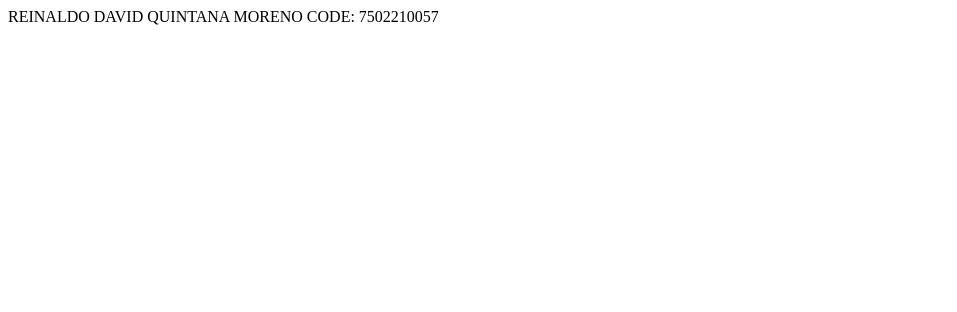
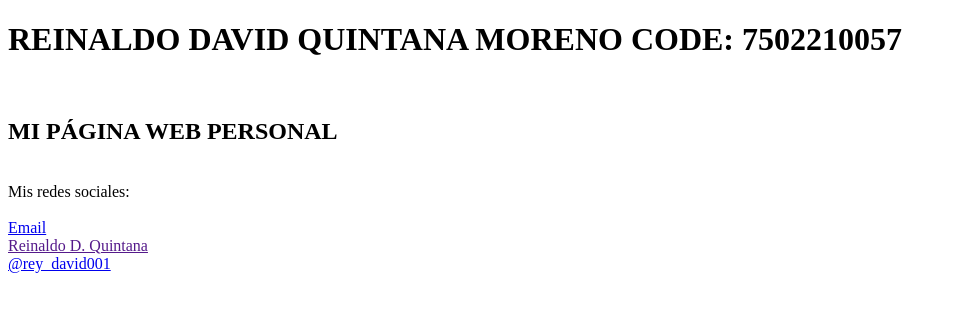
Before and after one commit to ReinaldoDQM01/Reinaldo_Quintana_Sitio_Web, a plain HTML site: page index.html in a window 1280 px wide. Shown: the whole page, without its empty margins (0-957 px from the left). Drawn offline with Linux system fonts and the light colour scheme.

Commit message:
Hasta el punto 2

```diff
--- a/index.html
+++ b/index.html
@@ -2,8 +2,20 @@
 
 <html>
 <head>
-    <litle>REINALDO DAVID QUINTANA MORENO CODE: 7502210057</litle>
+    <title>Página de Reinaldo</title>
+    <h1>REINALDO DAVID QUINTANA MORENO CODE: 7502210057</h1>
+    <br/>
+    <h2>MI PÁGINA WEB PERSONAL</h2>
+    <br/>
 </head>
-
+<body>
+    <div>Mis redes sociales:</div>
+    <br/>
+    <a href="https://www.google.com/intl/es/gmail/about/" target="_blank" title="Gmail">Email</a>
+    <br/>
+    <a href="" target="_bank" title="Facebook">Reinaldo D. Quintana</a>
+    <br/>
+    <a href="https://www.instagram.com/rey_david001/" target="_blank" title="Instagram"> @rey_david001</a>
+</body>
 
 </html>
```
